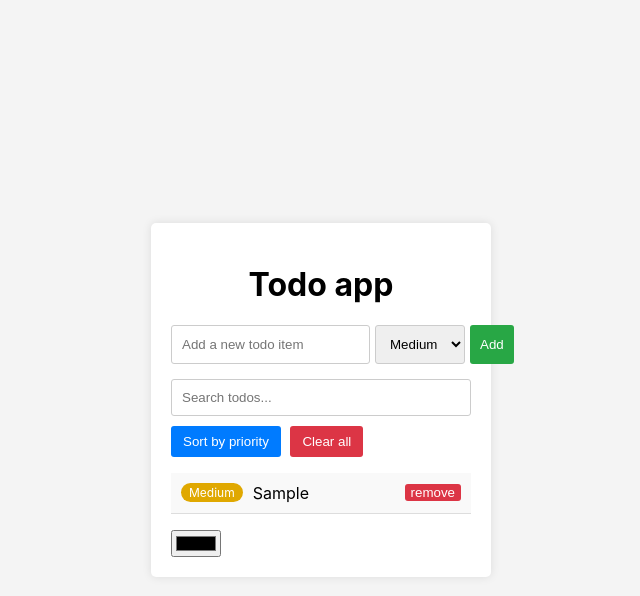
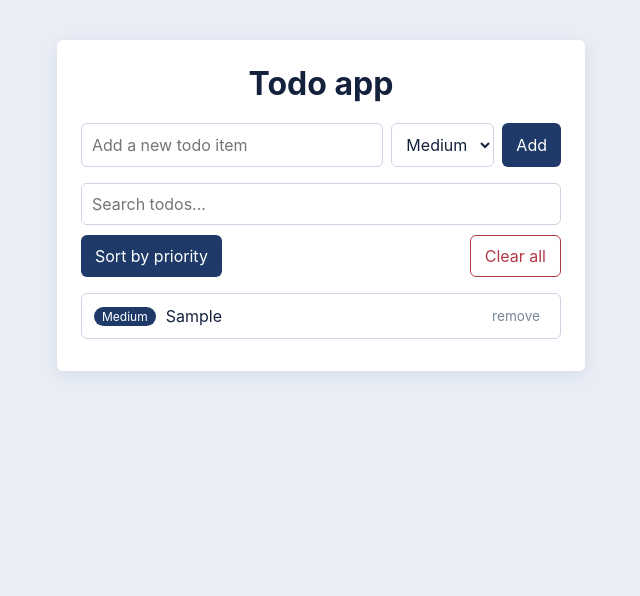
Before and after one commit to 0rinta777/bde-project, a website built with Vite: page index.html in a window 1280 px wide. Both pictures are taken after typing "Sample" into the empty fields and a click on the button "Add". Shown: the whole page, without its empty margins (319-959 px from the left). Built offline with nearby package versions, Linux system fonts and the light colour scheme.

Commit message:
feat(ui): give the app a cleaner navy look

```diff
--- a/index.html
+++ b/index.html
@@ -7,9 +7,9 @@
     <title>Todo app</title>
   </head>
   <body>
-    <div id="app"></div>
     <div class="container">
       <h1>Todo app</h1>
+
       <form class="todo-form">
         <input type="text" placeholder="Add a new todo item" id="todo-input">
         <select id="priority-select">
@@ -23,15 +23,12 @@
 
       <input type="text" id="search-input" placeholder="Search todos...">
 
+      <div class="actions">
         <button type="button" id="sort-button">Sort by priority</button>
         <button type="button" id="clear-button">Clear all</button>
+      </div>
 
-      <ul class="todo-list" id="todo-list">
-
-</ul>
-
-<input type="color" id="colorPicker" />
-
+      <ul class="todo-list" id="todo-list"></ul>
     </div>
 
     <script type="module" src="/src/main.ts"></script>
--- a/src/style.css
+++ b/src/style.css
@@ -1,168 +1,186 @@
+/* ---------- Colors and sizes (navy palette) ---------- */
 :root {
-  --font-family: Inter, system-ui, Avenir, Helvetica, Arial, sans-serif;
-  --line-height: 1.5;
-  --font-weight: 400;
+  --navy-dark: #14213d;    /* headings and text */
+  --navy: #1f3a68;         /* main buttons */
+  --navy-hover: #162a4c;   /* main buttons on hover */
+  --navy-light: #e8edf6;   /* page background */
+  --border: #cbd5e4;       /* input and card borders */
+  --muted: #7a869a;        /* completed todos, placeholder-like text */
+  --white: #ffffff;
+  --danger: #b23a48;       /* error and "dangerous" actions */
+  --danger-light: #fbeaec;
 
-  --color-scheme: light dark;
-  --color: rgba(255, 255, 255, 0.87);
-  --background-color: #242424;
-
-  --font-synthesis: none;
-  --text-rendering: optimizeLegibility;
-  --webkit-font-smoothing: antialiased;
-  --moz-osx-font-smoothing: grayscale;
-
-  --body-background-color: #f4f4f4;
-  --container-background-color: #fff;
-  --container-padding: 20px;
-  --container-border-radius: 5px;
-  --container-box-shadow: 0 0 10px rgba(0, 0, 0, 0.1);
-  --container-width: 300px;
+  --radius: 6px;
+  --font: Inter, system-ui, Avenir, Helvetica, Arial, sans-serif;
 }
 
+/* ---------- Page ---------- */
 body {
-  font-family: var(--font-family);
-  background-color: var(--body-background-color);
   margin: 0;
-  padding: 0;
-  display: flex;
-  justify-content: center;
-  align-items: center;
-  height: 100vh;
+  padding: 40px 16px;
+  font-family: var(--font);
+  color: var(--navy-dark);
+  background: var(--navy-light);
 }
 
 .container {
-  background: var(--container-background-color);
-  padding: var(--container-padding);
-  border-radius: var(--container-border-radius);
-  box-shadow: var(--container-box-shadow);
-  width: var(--container-width);
+  max-width: 480px;
+  margin: 0 auto;
+  padding: 24px;
+  background: var(--white);
+  border-radius: var(--radius);
+  box-shadow: 0 4px 16px rgba(20, 33, 61, 0.08);
 }
 
+h1 {
+  margin: 0 0 20px;
+  text-align: center;
+  color: var(--navy-dark);
+}
 
-h1 {
-  text-align: center;
+/* ---------- Inputs and buttons ---------- */
+input,
+select,
+button {
+  font: inherit;
+  border-radius: var(--radius);
 }
-.todo-form {
-  display: flex;
-  justify-content: space-between;
+
+input,
+select {
+  padding: 10px;
+  border: 1px solid var(--border);
+  background: var(--white);
+  color: var(--navy-dark);
 }
-.todo-form input {
-  flex: 1;
-  padding: 10px;
-  border: 1px solid #ccc;
-  border-radius: 3px;
+
+input:focus,
+select:focus {
+  outline: 2px solid var(--navy);
+  outline-offset: 1px;
 }
-.todo-form button {
-  padding: 10px;
+
+button {
+  padding: 10px 14px;
   border: none;
-  background: #28a745;
-  color: #fff;
-  border-radius: 3px;
-  cursor: pointer;
-}
-.todo-list {
-  list-style: none;
-  padding: 0;
-}
-.todo-item {
-  background: #f9f9f9;
-  padding: 10px;
-  border-bottom: 1px solid #ddd;
-  display: flex;
-  justify-content: space-between;
-  align-items: center;
-}
-.todo-item button {
-  border: none;
-  background: #dc3545;
-  color: #fff;
-  border-radius: 3px;
+  background: var(--navy);
+  color: var(--white);
   cursor: pointer;
 }
 
+button:hover {
+  background: var(--navy-hover);
+}
 
+/* ---------- Add form ---------- */
+.todo-form {
+  display: flex;
+  gap: 8px;
+}
+
+.todo-form input {
+  flex: 1;
+  min-width: 0; /* lets the input shrink on small screens */
+}
+
+/* ---------- Error handling ---------- */
 .input-error {
-  border: 2px solid red;
-  background-color: #ffe6e6; /* Optional: Light red background to indicate error */
+  border-color: var(--danger);
+  background: var(--danger-light);
 }
 
 #error-message {
-  color: red;
+  display: none; /* shown by main.ts when the input is empty */
+  margin: 6px 0 0;
   font-size: 0.9em;
-  margin-top: 5px;
-  display: none;
+  color: var(--danger);
+}
+
+/* ---------- Search and actions ---------- */
+#search-input {
+  width: 100%;
+  box-sizing: border-box;
+  margin-top: 16px;
+}
+
+.actions {
+  display: flex;
+  justify-content: space-between;
+  margin-top: 10px;
+}
+
+/* "Clear all" is a dangerous action, so it gets an outline in red */
+#clear-button {
+  background: var(--white);
+  color: var(--danger);
+  border: 1px solid var(--danger);
+}
+
+#clear-button:hover {
+  background: var(--danger-light);
+}
+
+/* ---------- Todo list ---------- */
+.todo-list {
+  list-style: none;
+  margin: 16px 0 0;
+  padding: 0;
+}
+
+.todo-item {
+  display: flex;
+  align-items: center;
+  gap: 10px;
+  margin-bottom: 8px;
+  padding: 10px 12px;
+  border: 1px solid var(--border);
+  border-radius: var(--radius);
+}
+
+.todo-item:hover {
+  border-color: var(--navy);
 }
 
 .todo-item .todo-text {
   flex: 1;
-  margin-left: 10px;
   cursor: pointer;
 }
 
 .todo-item.completed .todo-text {
   text-decoration: line-through;
-  color: #888;
+  color: var(--muted);
 }
 
-/* priority dropdown next to the input */
-.todo-form select {
-  margin: 0 5px;
-  padding: 10px;
-  border: 1px solid #ccc;
-  border-radius: 3px;
+/* the small "remove" button inside each todo */
+.todo-item button {
+  padding: 4px 8px;
+  font-size: 0.85em;
+  background: transparent;
+  color: var(--muted);
 }
 
-/* small colored label that shows the priority of a todo */
+.todo-item button:hover {
+  background: var(--danger-light);
+  color: var(--danger);
+}
+
+/* ---------- Priority labels ---------- */
 .priority-badge {
-  font-size: 0.75em;
   padding: 2px 8px;
   border-radius: 10px;
-  color: #fff;
+  font-size: 0.75em;
+  color: var(--white);
   text-transform: capitalize;
 }
 
 .priority-low {
-  background: #28a745;
+  background: #7f9cc7;
 }
 
 .priority-medium {
-  background: #e0a800;
+  background: var(--navy);
 }
 
 .priority-high {
-  background: #dc3545;
+  background: var(--danger);
 }
-
-/* search field above the list */
-#search-input {
-  width: 100%;
-  box-sizing: border-box;
-  margin-top: 15px;
-  padding: 10px;
-  border: 1px solid #ccc;
-  border-radius: 3px;
-}
-
-/* sort button above the list */
-#sort-button {
-  margin-top: 10px;
-  padding: 8px 12px;
-  border: none;
-  background: #007bff;
-  color: #fff;
-  border-radius: 3px;
-  cursor: pointer;
-}
-
-/* clear all button next to the sort button */
-#clear-button {
-  margin-top: 10px;
-  margin-left: 5px;
-  padding: 8px 12px;
-  border: none;
-  background: #dc3545;
-  color: #fff;
-  border-radius: 3px;
-  cursor: pointer;
-}
```
Lines whose indentation alone changed are shown as unchanged.
